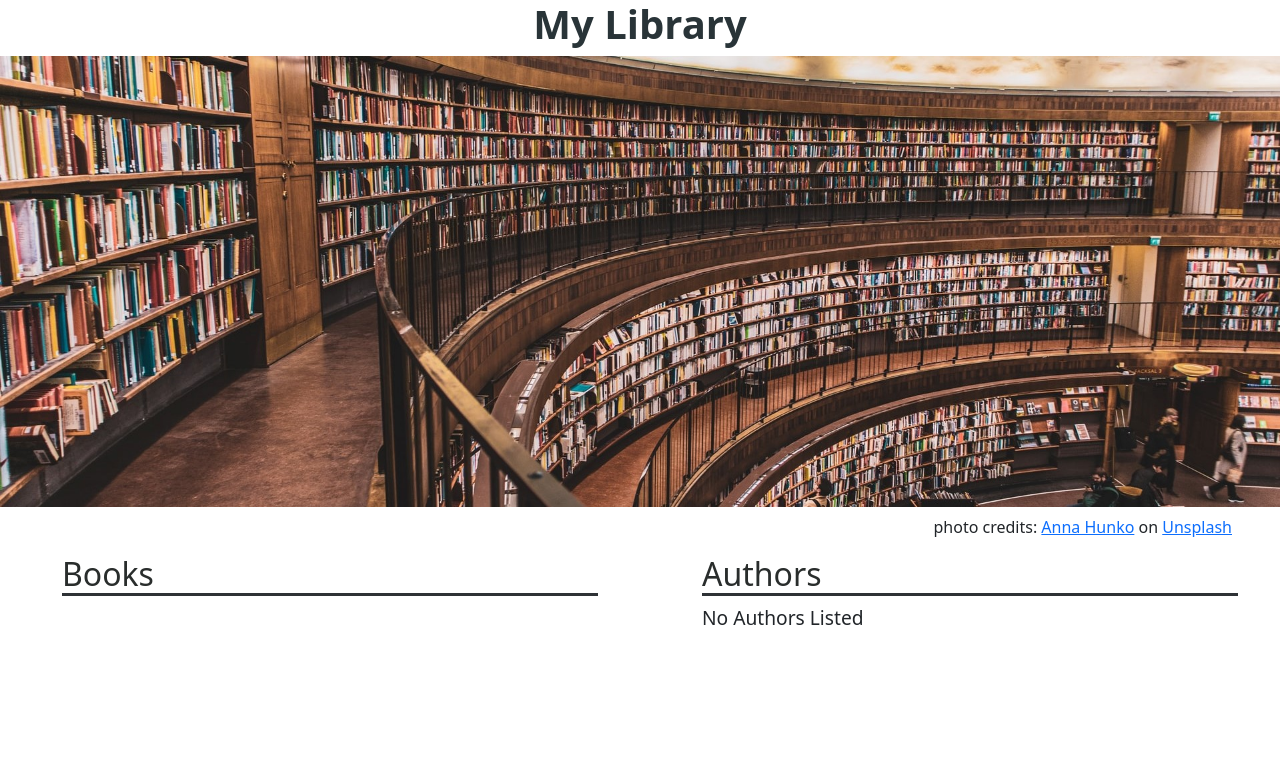
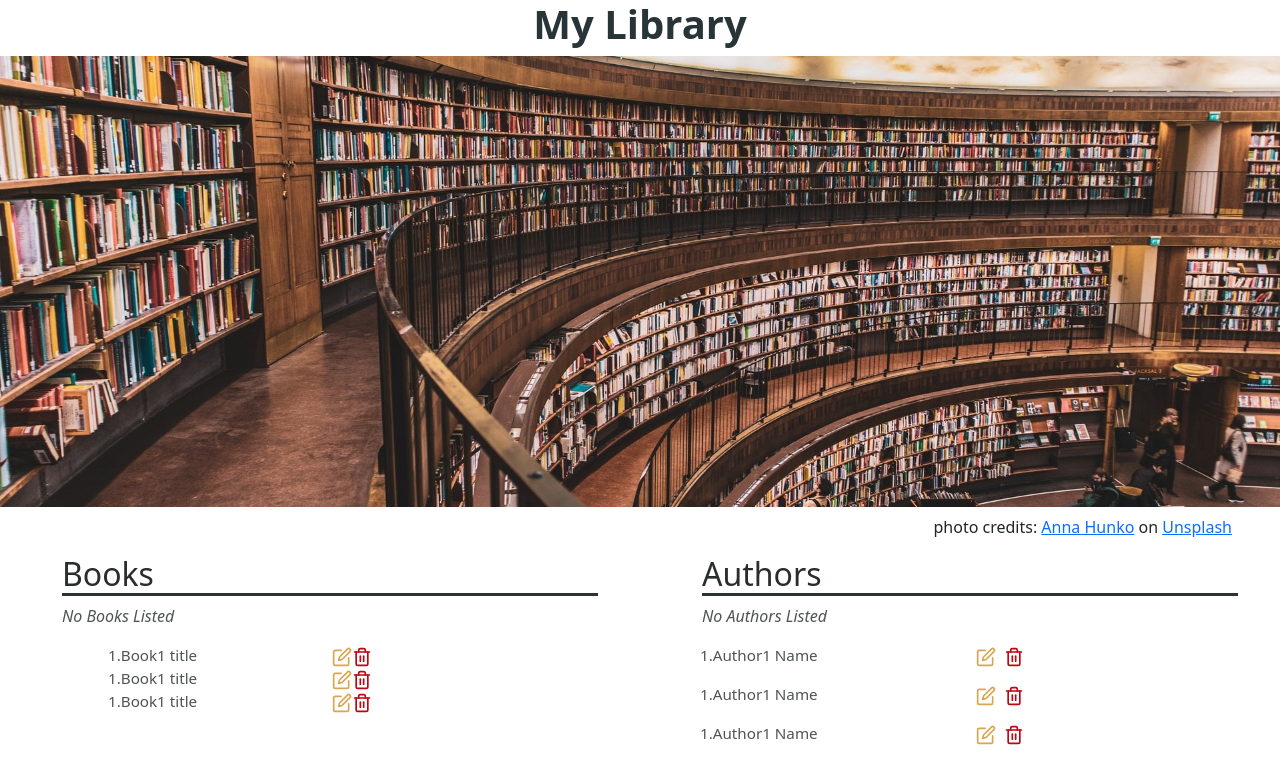
Before and after one commit to Manakal2/Test-Repo, a React (Create React App) app: page / in a window 1280 px wide. Shown: the top 784 px of the page. Built offline with nearby package versions, Linux system fonts and the light colour scheme.

Commit message:
Books And Authors List Added(Only UI)

```diff
--- a/package.json
+++ b/package.json
@@ -11,9 +11,12 @@
     "@types/react": "^17.0.0",
     "@types/react-dom": "^17.0.0",
     "bootstrap": "^5.0.0",
+    "feather-icons": "^4.28.0",
+    "feather-icons-react": "^0.4.3",
     "react": "^17.0.2",
     "react-bootstrap": "^1.5.2",
     "react-dom": "^17.0.2",
+    "react-feather": "^2.0.9",
     "react-scripts": "4.0.3",
     "sass": "^1.32.12",
     "typescript": "^4.1.2",
--- a/public/index.html
+++ b/public/index.html
@@ -17,6 +17,9 @@
     <link rel="manifest" href="%PUBLIC_URL%/manifest.json" />
     <link rel="preconnect" href="https://fonts.gstatic.com">
     <link href="https://fonts.googleapis.com/css2?family=Raleway:ital,wght@0,100;0,300;0,400;0,700;1,400;1,600;1,700;1,800;1,900&display=swap" rel="stylesheet">
+    <script src="path/to/dist/feather.js"></script>
+    <script src="https://unpkg.com/feather-icons"></script>
+    <script src="https://cdn.jsdelivr.net/npm/feather-icons/dist/feather.min.js"></script>
     <!--
       Notice the use of %PUBLIC_URL% in the tags above.
       It will be replaced with the URL of the `public` folder during the build.
--- a/src/Assets/Styles/Partials/ContentScreen.scss
+++ b/src/Assets/Styles/Partials/ContentScreen.scss
@@ -1,5 +1,7 @@
 $underline-color:#2e3235;
 $subtitle-color:#292d2c;
+$li-hover-color:#f5f5f5;
+
 
 .Content{
     .sub-title{
@@ -9,8 +11,20 @@ $subtitle-color:#292d2c;
         margin-left: 50px;
     }
     .msg-lbl{
-        font-size: 1.2em;
+        font-size: 1em;
+        color: #4f5450;
         margin-right: 30px;
         margin-left: 50px;
     }
+
+    ul{
+        li{
+            font-size: 0.95em;
+            color: #4f5450;
+
+            &:hover{
+                background-color:$li-hover-color;
+            }
+        }
+    }
 }
--- a/src/Components/ContentScreen.tsx
+++ b/src/Components/ContentScreen.tsx
@@ -3,16 +3,18 @@ import {Col, Row} from "react-bootstrap";
 import AuthorTitle from "./Contents/Author/AuthorTitle";
 import BookTitle from "./Contents/Book/BookTitle";
 import Authorlist from "./Contents/Author/AuthorList";
+import Booklist from "./Contents/Book/BookList";
 
 const ContentScreen=()=>{
     return(
         <Row className='Content'>
             <Col className='Book'>
                 <BookTitle/>
+                <Booklist/>
             </Col>
 
             <Col className='Author'>
-                <AuthorTitle/>
+                <AuthorTitle />
                 <Authorlist/>
             </Col>
 
--- /dev/null
+++ b/src/Components/Contents/Author/AuthorInfo.tsx
@@ -0,0 +1,20 @@
+import React from "react";
+import { Trash2,Edit} from 'react-feather';
+import {Col, Row} from "react-bootstrap";
+const AuthorInfo:React.FC=()=>{
+    return(
+        <li className='AuthorInfo pb-3'>
+            <Row>
+                <Col>
+                    <label>1.Author1 Name</label>
+                </Col>
+                <Col>
+                    <Edit color="#dba54f" size={20} className="mx-1"/><Trash2 color="#bb0712"  size={20} className="mx-1"/>
+                </Col>
+            </Row>
+
+        </li>
+    )
+}
+
+export default AuthorInfo
--- a/src/Components/Contents/Author/AuthorList.tsx
+++ b/src/Components/Contents/Author/AuthorList.tsx
@@ -1,11 +1,18 @@
 import React from "react";
 import {Col, Row} from "react-bootstrap";
+import AuthorInfo from "./AuthorInfo";
 
 const Authorlist= ()=>{
     return(
         <Row>
-            <Col xs={12}>
-                <label className='msg-lbl'>No Authors Listed</label>
+            <Col>
+                <label className='msg-lbl font-italic pb-3 '><i>No Authors Listed</i></label>
+
+                <ul className="list-unstyled px-5">
+                    <AuthorInfo/>
+                    <AuthorInfo/>
+                    <AuthorInfo/>
+                </ul>
             </Col>
         </Row>
 
--- /dev/null
+++ b/src/Components/Contents/Book/BookInfo.tsx
@@ -0,0 +1,20 @@
+import React from "react";
+import { Trash2,Edit} from 'react-feather';
+import {Col, Row} from "react-bootstrap";
+const BookInfo:React.FC=()=>{
+    return(
+        <li className='BookInfo list-unstyled px-5'>
+            <Row>
+                <Col>
+                    <label>1.Book1 title</label>
+                </Col>
+                <Col>
+                    <Edit color="#dba54f" size={20} /><Trash2 color="#bb0712"  size={20} />
+                </Col>
+            </Row>
+
+        </li>
+    )
+}
+
+export default BookInfo
--- /dev/null
+++ b/src/Components/Contents/Book/BookList.tsx
@@ -0,0 +1,23 @@
+import React from "react";
+import {Col, Row} from "react-bootstrap";
+import BookInfo from "./BookInfo";
+
+const Booklist= ()=>{
+    return(
+        <Row>
+            <Col>
+                <label className='msg-lbl font-italic pb-3 '><i>No Books Listed</i></label>
+
+                <ul className="list-unstyled px-5">
+                    <BookInfo/>
+                    <BookInfo/>
+                    <BookInfo/>
+                </ul>
+            </Col>
+        </Row>
+
+
+    )
+}
+
+export default Booklist
```
Also changed, not shown: 2 other files (tests, documents, lock files or other folders).
